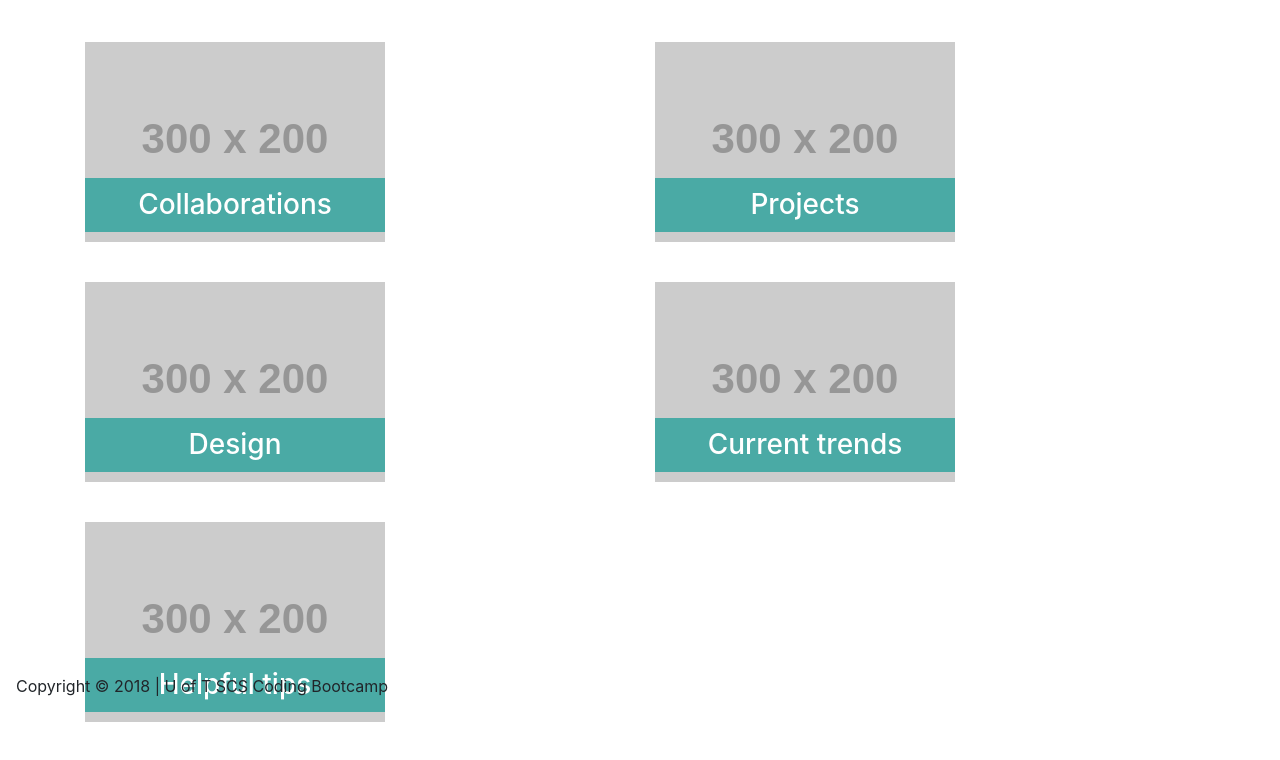
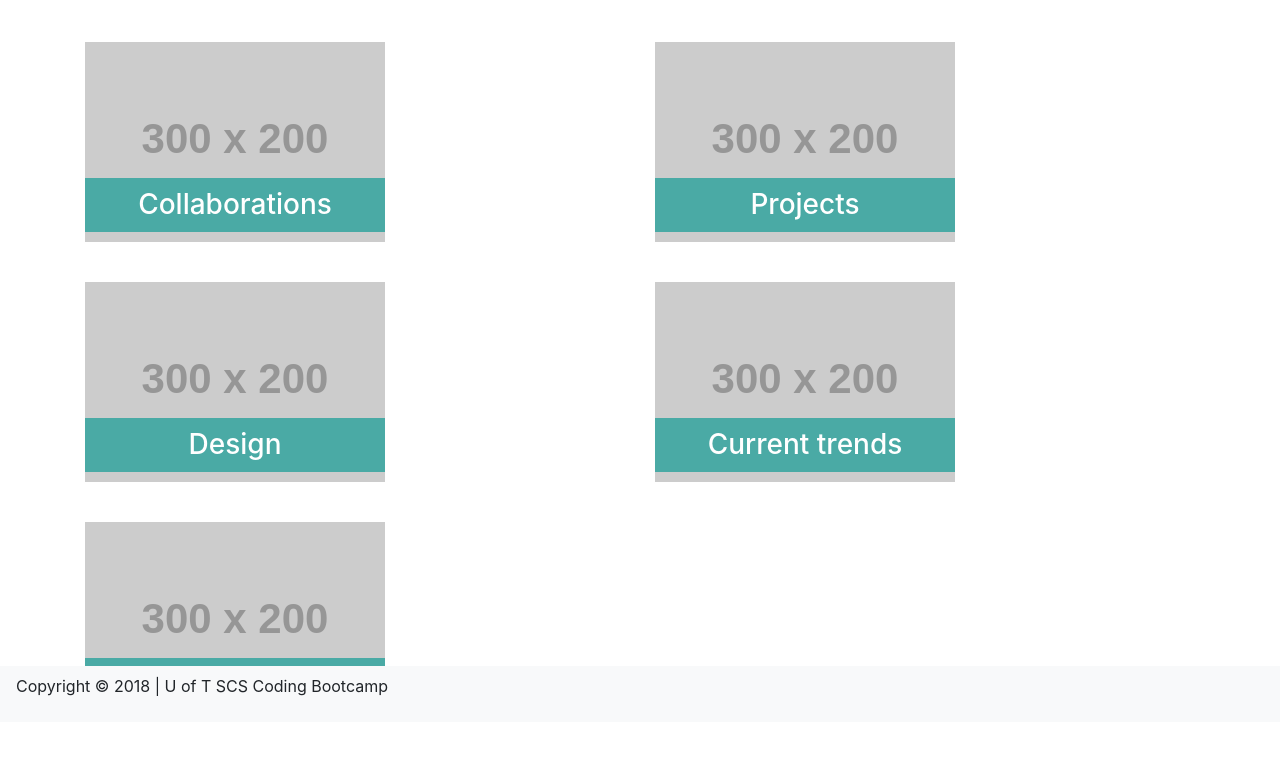
Before and after one commit to anneventures/Bootstrap-Portfolio, a plain HTML site: page portfolio.html in a window 1280 px wide. Shown: the part 78-838 px from the top of the page. Drawn offline with nearby package versions, Linux system fonts and the light colour scheme; placeholder pictures from the web are drawn by us.

Commit message:
added white background to sticky footer

```diff
--- a/portfolio.html
+++ b/portfolio.html
@@ -95,7 +95,7 @@
 
     <!--sticky footer-->
     <footer class="container-fluid">
-      <nav class="navbar fixed-bottom">
+      <nav class="navbar navbar-light bg-light fixed-bottom">
         <p>Copyright &copy; 2018 | U of T SCS Coding Bootcamp</p>
       </nav>
     </footer>
```
